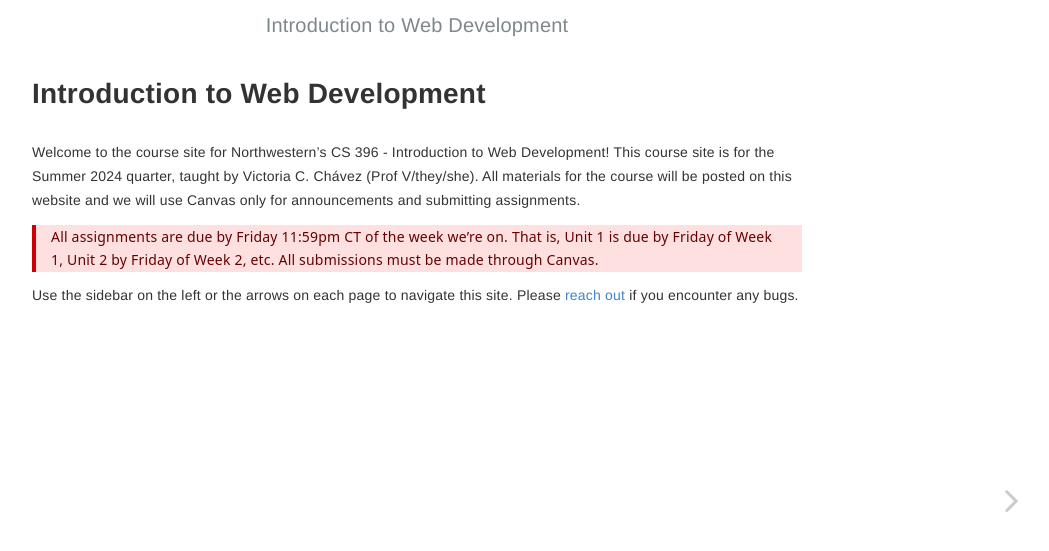
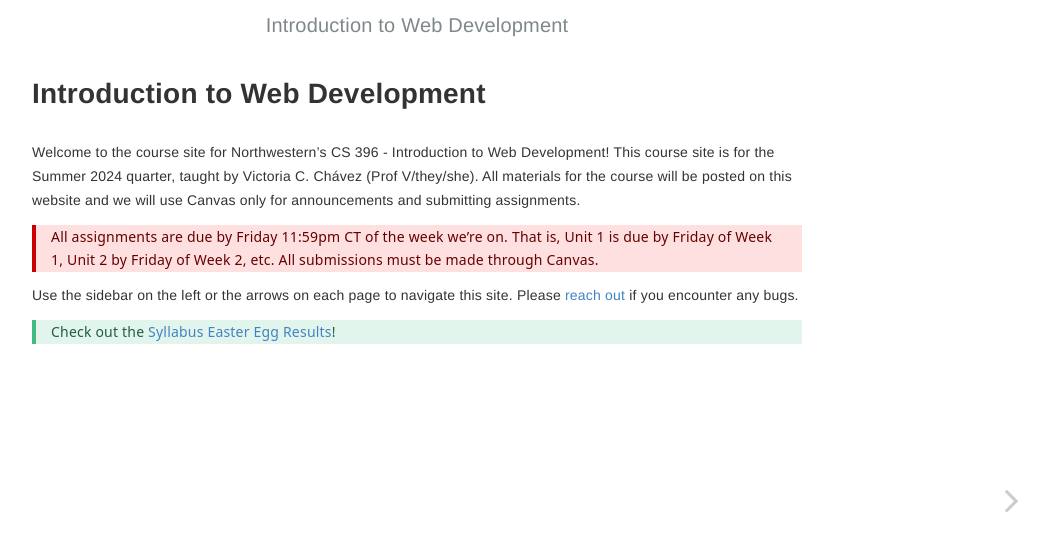
Before and after one commit to vickiebananas/nu-web-dev, a Jekyll site: the page built from _course/index.md, in a window 1280 px wide. Shown: the top 551 px of the page, without its empty margins (223-1272 px from the left). Built offline with Jekyll 4.4.1, drawn with Linux system fonts in a browser that asks for light colours.

Commit message:
Update index.md added easter eggs results

```diff
--- a/_course/index.md
+++ b/_course/index.md
@@ -11,3 +11,6 @@ Welcome to the course site for Northwestern's CS 396 - Introduction to Web Devel
 {: .block-danger }
 
 Use the sidebar on the left or the arrows on each page to navigate this site. Please [reach out](mailto:vcchavez@u.northwestern.edu) if you encounter any bugs.
+
+> Check out the [Syllabus Easter Egg Results](https://drive.google.com/drive/folders/1PJuxl2Ok3ehXOnGZX0lLGWIMauHnJjEu?usp=share_link)!
+{: .block-tip }
```
